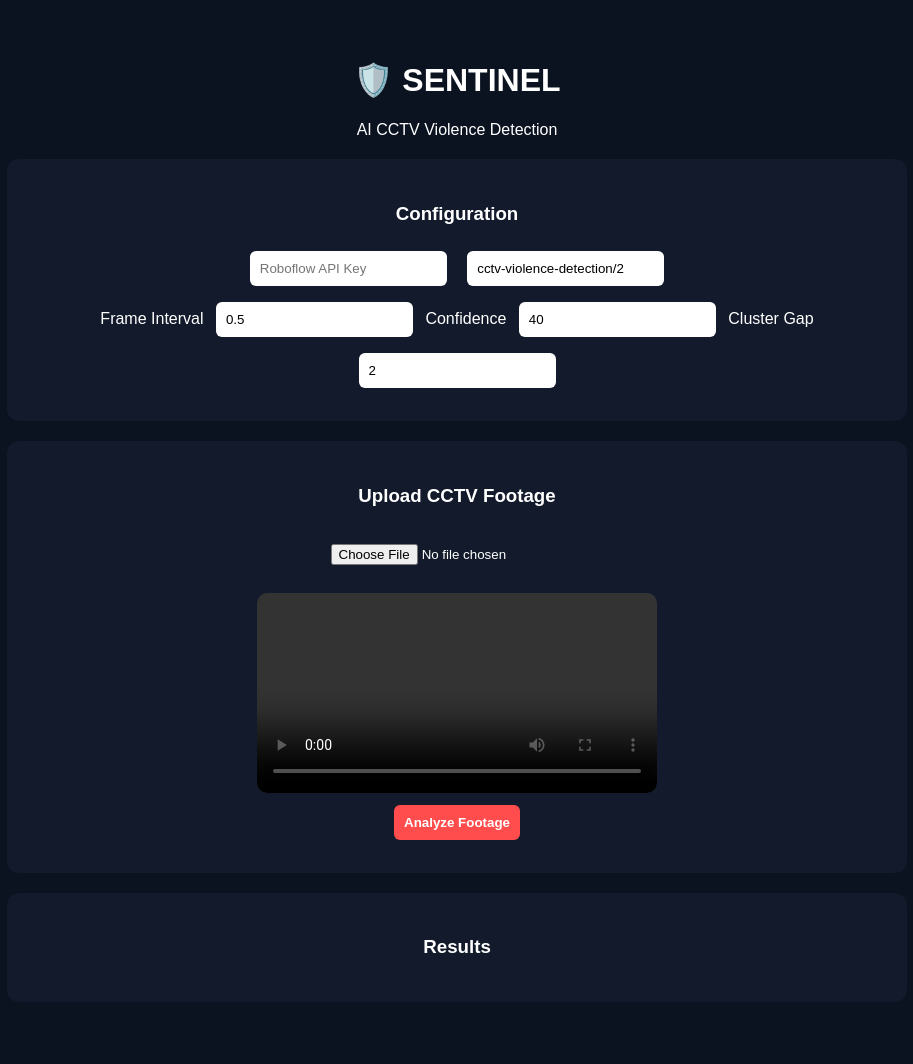
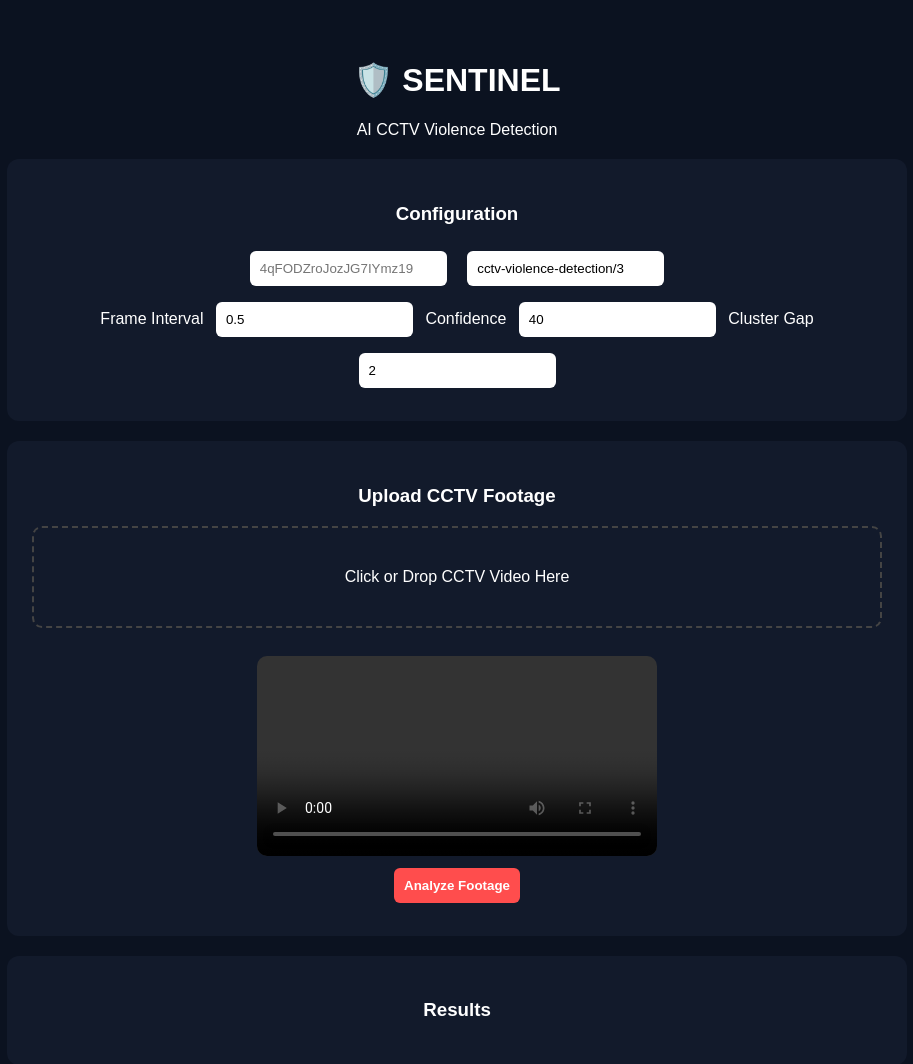
Before and after one commit to shahdharmangi18/CCTV-Violence-Detection, a Flask app: page / in a window 1280 px wide. Shown: the top 1064 px of the page, without its empty margins (183-1096 px from the left). Before the commit the page ends 953 px from the top, so only its background shows below. Run offline with Flask 3, Linux system fonts and the light colour scheme; some libraries are stand-ins or nearby versions.

Commit message:
updated model version

```diff
--- a/templates/index.html
+++ b/templates/index.html
@@ -53,6 +53,18 @@ border-radius:10px;
 margin-top:10px;
 }
 
+.dropzone{
+border:2px dashed #444;
+padding:40px;
+margin-top:15px;
+border-radius:10px;
+cursor:pointer;
+}
+
+.dropzone:hover{
+border-color:#ff4d4d;
+}
+
 .result{
 background:#1a2337;
 padding:15px;
@@ -91,9 +103,9 @@ border-radius:6px;
 
 <h3>Configuration</h3>
 
-<input id="apiKey" placeholder="Roboflow API Key">
+<input id="apiKey" placeholder="4qFODZroJozJG7IYmz19">
 
-<input id="modelId" value="cctv-violence-detection/2">
+<input id="modelId" value="cctv-violence-detection/3">
 
 <br>
 
@@ -114,7 +126,11 @@ border-radius:6px;
 
 <h3>Upload CCTV Footage</h3>
 
-<input type="file" id="videoInput">
+<div class="dropzone" id="dropzone">
+Click or Drop CCTV Video Here
+</div>
+
+<input type="file" id="videoInput" accept="video/*" hidden>
 
 <br>
 
@@ -148,11 +164,37 @@ const $ = id => document.getElementById(id)
 
 const videoInput = $("videoInput")
 const preview = $("preview")
+const dropzone = $("dropzone")
 
+// CLICK upload
+dropzone.onclick = () => videoInput.click()
+
+// FILE SELECT
 videoInput.onchange = e=>{
 const file = e.target.files[0]
 preview.src = URL.createObjectURL(file)
 }
+
+// DRAG DROP
+dropzone.addEventListener("dragover",(e)=>{
+e.preventDefault()
+dropzone.style.borderColor="#ff4d4d"
+})
+
+dropzone.addEventListener("dragleave",()=>{
+dropzone.style.borderColor="#444"
+})
+
+dropzone.addEventListener("drop",(e)=>{
+e.preventDefault()
+
+const file = e.dataTransfer.files[0]
+
+videoInput.files = e.dataTransfer.files
+preview.src = URL.createObjectURL(file)
+
+dropzone.style.borderColor="#444"
+})
 
 
 
@@ -174,7 +216,7 @@ formData.append("frame_interval",$("frameInterval").value)
 formData.append("confidence",$("confidence").value)
 formData.append("cluster_gap",$("clusterGap").value)
 
-$("stats").innerHTML="Analyzing video..."
+$("stats").innerHTML="⏳ Analyzing video... please wait."
 
 try{
 
@@ -190,7 +232,7 @@ renderResults(data)
 }
 catch(e){
 
-$("stats").innerHTML="Backend not reachable. Wait 10 seconds and retry."
+$("stats").innerHTML="⚠ Backend not reachable. Wait 10 seconds and try again."
 
 }
 
```
